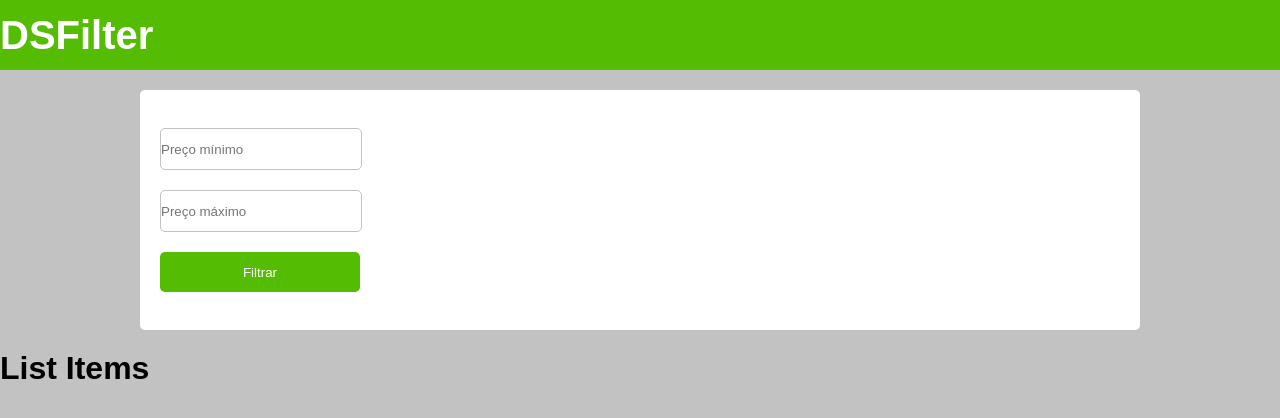
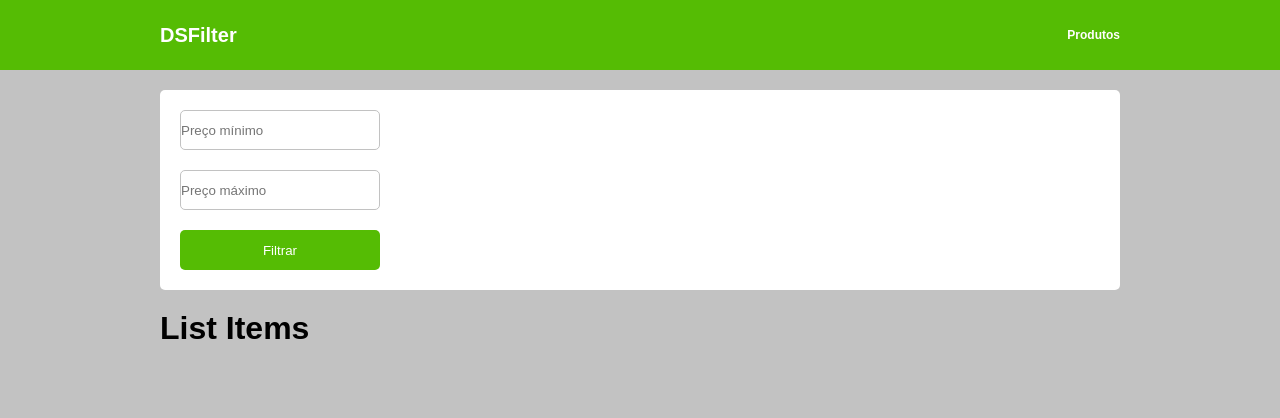
Before and after one commit to Caelest1s/DSFilter, a React (Vite) app: page / in a window 1280 px wide. Shown: the top 418 px of the page. Built offline with nearby package versions, Linux system fonts and the light colour scheme.

Commit message:
style: align position in title Header

```diff
--- a/src/components/HeaderClient/index.tsx
+++ b/src/components/HeaderClient/index.tsx
@@ -2,8 +2,11 @@ import './style.css';
 
 export default function HeaderClient() {
     return (
-        <header>
-            <h1>DSFilter</h1>
+        <header className='dsc-header'>
+            <div className='dsc-header-title'>
+                <div className='dsc-main-title'>DSFilter</div>
+                <div className="dsc-title-product">Produtos</div>
+            </div>
         </header>
     );
 }
--- a/src/components/HeaderClient/style.css
+++ b/src/components/HeaderClient/style.css
@@ -1 +1,18 @@
-.dsc-header {}
+.dsc-header-title {
+    width: 960px;
+    margin: 0 auto;
+    display: flex;
+    justify-content: space-between;
+    align-items: center;
+}
+
+.dsc-main-title {
+    font-size: 20px;
+    font-weight: 700;
+    color: var(--dsf-color-header-font);
+}
+
+.dsc-title-product {
+    font-size: 12px;
+    color: var(--dsf-color-header-font);
+}
--- a/src/components/ListItem/index.tsx
+++ b/src/components/ListItem/index.tsx
@@ -2,6 +2,10 @@ import './style.css';
 
 export default function ListItem() {
     return (
-        <h1>List Items</h1>
+        <>
+            <div className="container-result-list">
+                <h1>List Items</h1>
+            </div>
+        </>
     );
 }
--- a/src/components/ListItem/style.css
+++ b/src/components/ListItem/style.css
@@ -0,0 +1,5 @@
+.container-result-list {
+    width: 960px;
+    margin: 0 auto;
+    display: flex;
+}
--- a/src/index.css
+++ b/src/index.css
@@ -16,6 +16,7 @@
 }
 
 * {
+  box-sizing: border-box;
   padding: 0;
   margin: 0;
   font-family: Arial, Helvetica, sans-serif;
@@ -23,8 +24,8 @@
 
 header {
   display: flex;
-  align-items: center;
   height: 70px;
+  width: 100%;
   color: var(--dsf-color-header-font);
   background-color: var(--dsf-color-header-background);
   font-size: 20px;
```
